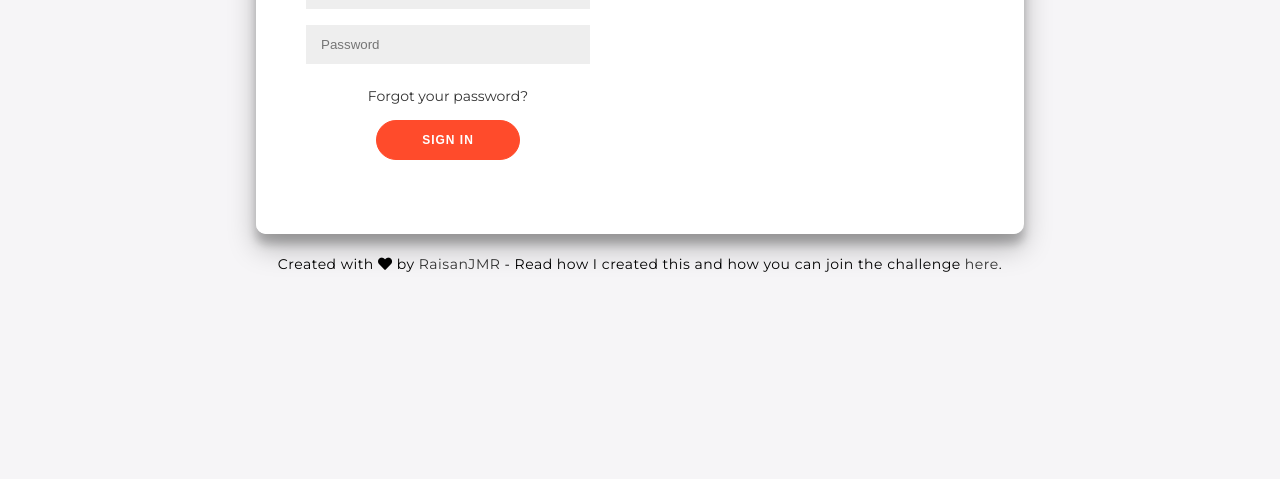
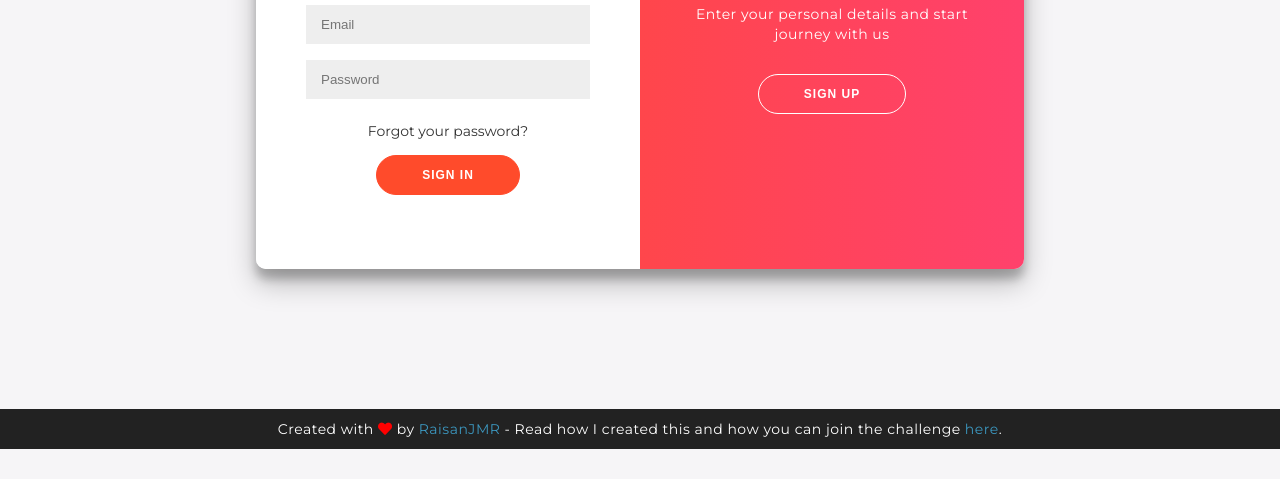
Before and after one commit to RaisanJMR/sign_up-slide_in, a plain HTML site: page index.html in a window 1280 px wide. Shown: the part 351-830 px from the top of the page. Drawn offline with Linux system fonts and the light colour scheme.

Commit message:
last commit

```diff
--- a/main.js
+++ b/main.js
@@ -0,0 +1,11 @@
+const signUpButton = document.getElementById('signUp');
+const signInButton = document.getElementById('signIn');
+const container = document.getElementById('container');
+
+signUpButton.addEventListener('click', () =>
+container.classList.add('right-panel-active'));
+
+// const signInButton: HTMLElement
+
+signInButton.addEventListener('click', () =>
+container.classList.remove('right-panel-active'));
--- a/style.css
+++ b/style.css
@@ -2,20 +2,27 @@
 * {
 	box-sizing: border-box;
 }
+
 body {
-    font-family: 'Montserrat', sans-serif;
 	background: #f6f5f7;
 	display: flex;
-    flex-direction: column;
 	justify-content: center;
 	align-items: center;
+	flex-direction: column;
+	font-family: 'Montserrat', sans-serif;
 	height: 100vh;
 	margin: -20px 0 50px;
 }
+
 h1 {
 	font-weight: bold;
 	margin: 0;
 }
+
+h2 {
+	text-align: center;
+}
+
 p {
 	font-size: 14px;
 	font-weight: 100;
@@ -23,17 +30,66 @@ p {
 	letter-spacing: 0.5px;
 	margin: 20px 0 30px;
 }
+
 span {
 	font-size: 12px;
 }
+
 a {
 	color: #333;
+	font-size: 14px;
 	text-decoration: none;
-    font-size: 14px;
 	margin: 15px 0;
 }
+
+button {
+	border-radius: 20px;
+	border: 1px solid #FF4B2B;
+	background-color: #FF4B2B;
+	color: #FFFFFF;
+	font-size: 12px;
+	font-weight: bold;
+	padding: 12px 45px;
+	letter-spacing: 1px;
+	text-transform: uppercase;
+	transition: transform 80ms ease-in;
+}
+
+button:active {
+	transform: scale(0.95);
+}
+
+button:focus {
+	outline: none;
+}
+
+button.ghost {
+	background-color: transparent;
+	border-color: #FFFFFF;
+}
+
+form {
+	background-color: #FFFFFF;
+	display: flex;
+	align-items: center;
+	justify-content: center;
+	flex-direction: column;
+	padding: 0 50px;
+	height: 100%;
+	text-align: center;
+}
+
+input {
+	background-color: #eee;
+    border: none;
+    /* border-radius: 3px solid #eee; */
+	padding: 12px 15px;
+	margin: 8px 0;
+	width: 100%;
+}
+
 .container {
-    background: #fff;
+	background-color: #fff;
 	border-radius: 10px;
   	box-shadow: 0 14px 28px rgba(0,0,0,0.25),
 			0 10px 10px rgba(0,0,0,0.22);
@@ -43,21 +99,123 @@ a {
 	max-width: 100%;
 	min-height: 480px;
 }
-.form-container form {
-    background: #fff;
+
+.form-container {
+	position: absolute;
+	top: 0;
+	height: 100%;
+	transition: all 0.6s ease-in-out;
+}
+
+.sign-in-container {
+	left: 0;
+	width: 50%;
+	z-index: 2;
+}
+
+.container.right-panel-active .sign-in-container {
+	transform: translateX(100%);
+}
+
+.sign-up-container {
+	left: 0;
+	width: 50%;
+	opacity: 0;
+	z-index: 1;
+}
+
+.container.right-panel-active .sign-up-container {
+	transform: translateX(100%);
+	opacity: 1;
+	z-index: 5;
+	animation: show 0.6s;
+}
+
+@keyframes show {
+	0%, 49.99% {
+		opacity: 0;
+		z-index: 1;
+	}
+
+	50%, 100% {
+		opacity: 1;
+		z-index: 5;
+	}
+}
+
+.overlay-container {
+	position: absolute;
+	top: 0;
+	left: 50%;
+	width: 50%;
+	height: 100%;
+	overflow: hidden;
+	transition: transform 0.6s ease-in-out;
+	z-index: 100;
+}
+
+.container.right-panel-active .overlay-container{
+	transform: translateX(-100%);
+}
+
+.overlay {
+	background: #FF416C;
+	background: -webkit-linear-gradient(to right, #FF4B2B, #FF416C);
+	background: linear-gradient(to right, #FF4B2B, #FF416C);
+	background-repeat: no-repeat;
+	background-size: cover;
+	background-position: 0 0;
+	color: #FFFFFF;
+	position: relative;
+	left: -100%;
+	height: 100%;
+	width: 200%;
+  	transform: translateX(0);
+	transition: transform 0.6s ease-in-out;
+}
+
+.container.right-panel-active .overlay {
+  	transform: translateX(50%);
+}
+
+.overlay-panel {
+	position: absolute;
 	display: flex;
+	align-items: center;
+	justify-content: center;
 	flex-direction: column;
-    padding: 0 50px;
+	padding: 0 40px;
+	text-align: center;
+	top: 0;
 	height: 100%;
-    justify-content: center;
-    align-items: center;
-    text-align: center;
+	width: 50%;
+	transform: translateX(0);
+	transition: transform 0.6s ease-in-out;
 }
+
+.overlay-left {
+	transform: translateX(-20%);
+}
+
+.container.right-panel-active .overlay-left {
+	transform: translateX(0);
+}
+
+.overlay-right {
+	right: 0;
+	transform: translateX(0);
+}
+
+.container.right-panel-active .overlay-right {
+	transform: translateX(20%);
+}
+
 .social-container {
 	margin: 20px 0;
 }
+
 .social-container a {
-    border: 1px solid #ddd;
+	border: 1px solid #DDDDDD;
 	border-radius: 50%;
 	display: inline-flex;
 	justify-content: center;
@@ -66,49 +224,28 @@ a {
 	height: 40px;
 	width: 40px;
 }
-.form-container input {
-    background: #eee;
-    border: none;
-    padding: 12px 15px;
-    margin: 8px 0;
-    width: 100%;
+
+footer {
+    background-color: #222;
+    color: #fff;
+    font-size: 14px;
+    bottom: 0;
+    position: fixed;
+    left: 0;
+    right: 0;
+    text-align: center;
+    z-index: 999;
 }
-button {
-    border-radius: 20px;
-    border: 1px solid #ff4b2b;
-    background: #ff4b2b;
-    color: #fff;
-    font-size: 12px;
-    font-weight: bold;
-    padding: 12px 45px;
-    letter-spacing: 1px;
-    text-transform: uppercase;
-    transition: transform 80ms ease-in;
+
+footer p {
+    margin: 10px 0;
 }
-button:active {
-    transform: scale(0.95);
+
+footer i {
+    color: red;
 }
-button:focus {
-    outline: none;
+
+footer a {
+    color: #3c97bf;
+    text-decoration: none;
 }
-button.ghost {
-    background: transparent;
-    border-color: #fff;
-}
-.form-container {
-    position: absolute;
-    top: 0;
-    height: 100%;
-    transition: all 0.5s ease-in-out;
-}
-.sign-in-container {
-    left: 0;
-    width: 50%;
-    z-index: 2;
-}
-.sign-up-container {
-    left: 0;
-    width: 50%;
-    opacity: 0;
-    z-index: 1;
-}
```
Lines whose indentation alone changed are shown as unchanged.
